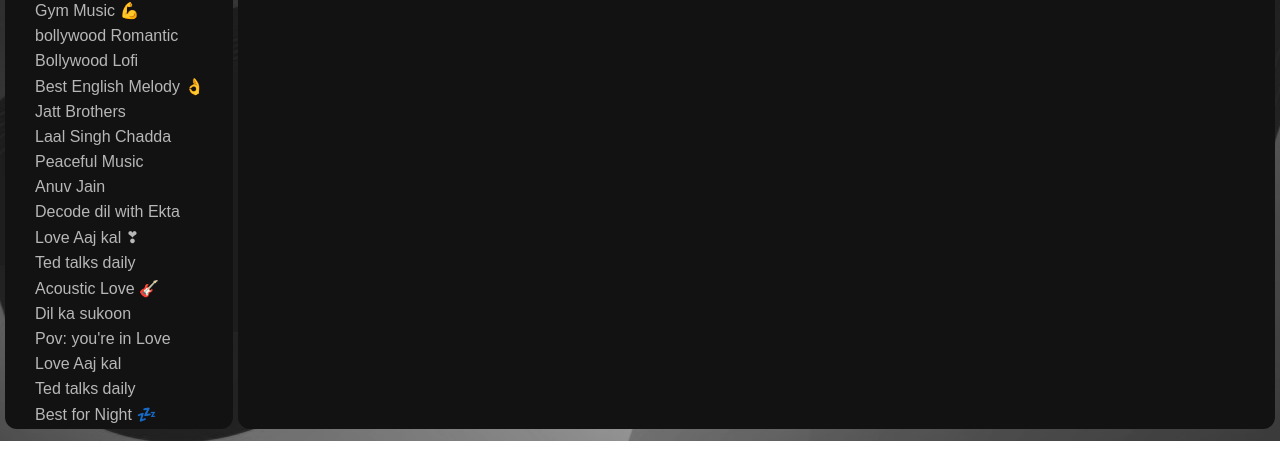
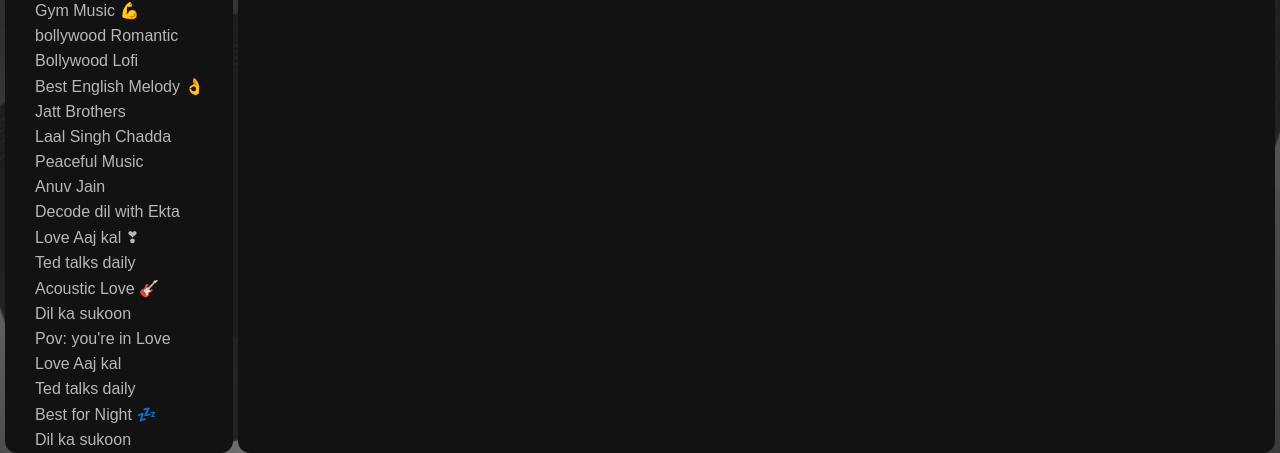
Before and after one commit to iayushsahu/spotify-clone-static, a plain HTML site: page index.html in a window 1280 px wide. Shown: the part 359-812 px from the top of the page. Drawn offline with Linux system fonts and the light colour scheme.

Commit message:
Update style.css

```diff
--- a/style.css
+++ b/style.css
@@ -320,7 +320,7 @@
 .sidebar_playlist_div > .dynamic_playlist {
   background-color: var(--container-background-color);
   border-radius: var(--border-radius-card);
-  height: 73vh;
+  height: 76vh;
   overflow-y: scroll;
 }
 
```
